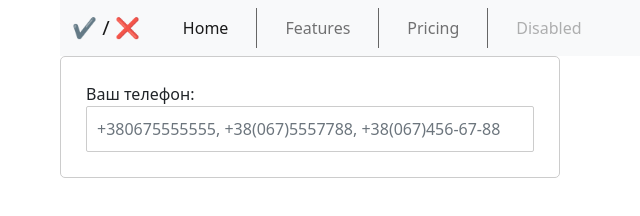
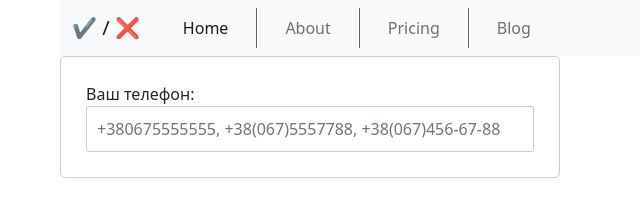
Before and after one commit to EFworlds/phone_validation, a plain HTML site: page index.html in a window 1280 px wide. Shown: the whole page, without its empty margins (22-662 px from the left). Drawn offline with Linux system fonts and the light colour scheme.

Commit message:
Update index.html

```diff
--- a/index.html
+++ b/index.html
@@ -22,13 +22,13 @@
                         <a class="nav-link active" aria-current="page" href="#">Home</a>
                     </li>
                     <li class="nav-item">
-                        <a class="nav-link" href="#">Features</a>
+                        <a class="nav-link" href="#">About</a>
                     </li>
                     <li class="nav-item">
                         <a class="nav-link" href="#">Pricing</a>
                     </li>
                     <li class="nav-item">
-                        <a class="nav-link disabled" href="#" tabindex="-1" aria-disabled="true">Disabled</a>
+                        <a class="nav-link " href="#" >Blog</a>
                     </li>
                     </ul>
                 </div>
```
